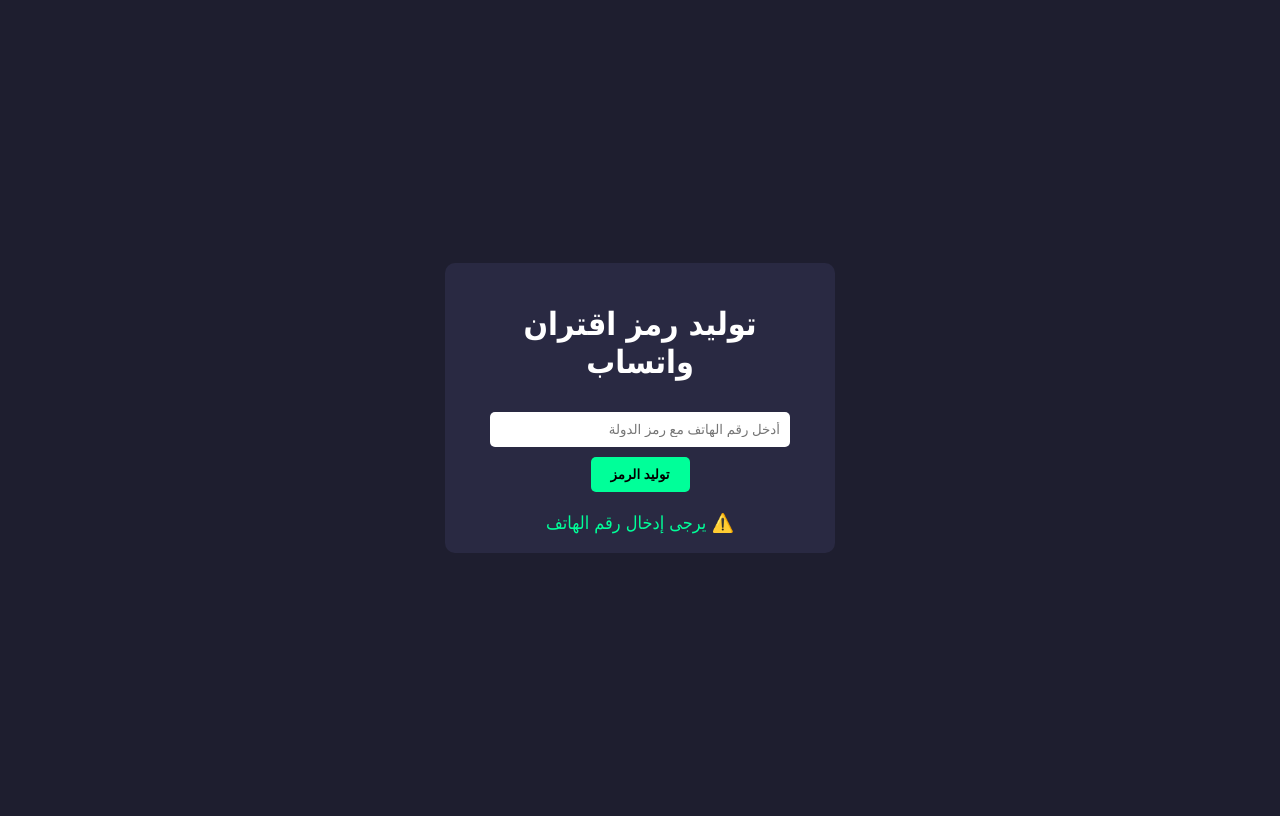
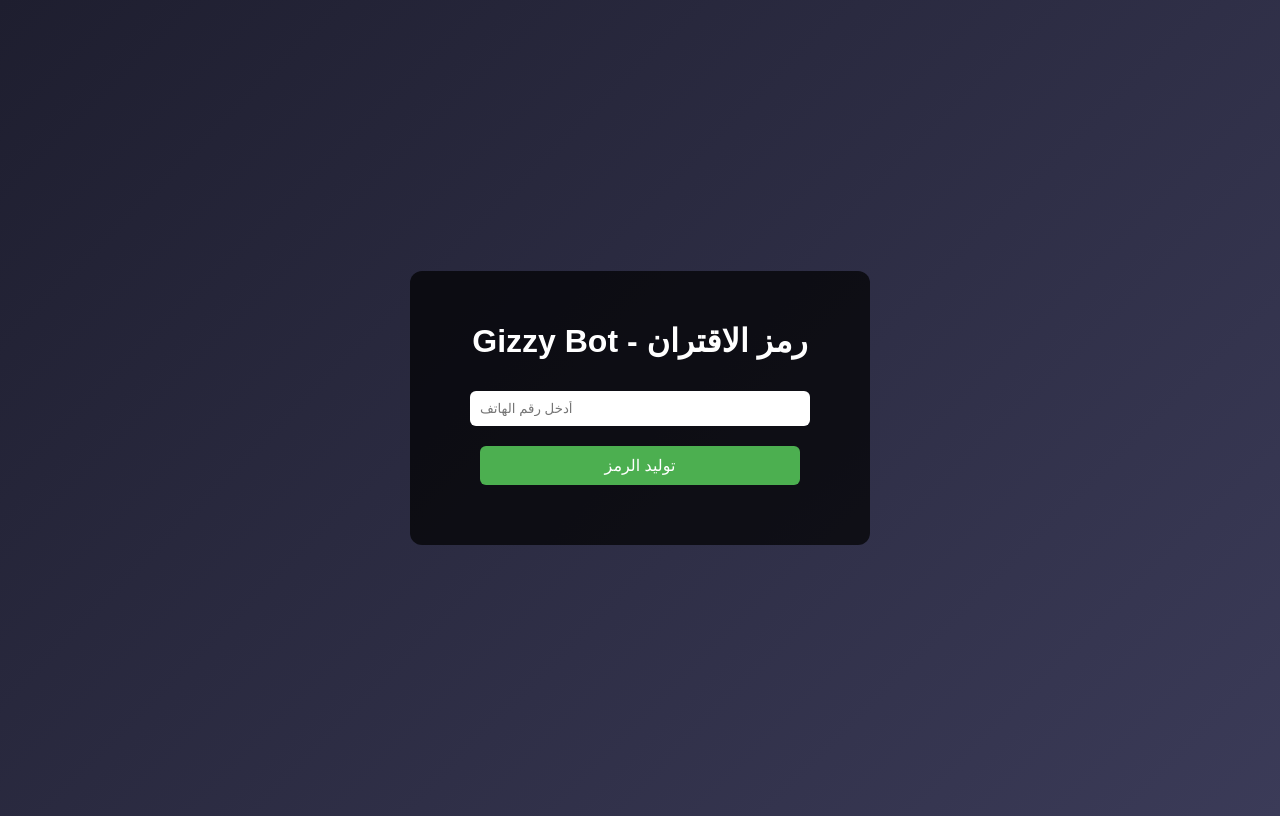
Before and after one commit to TARZAN-XD/bug-bot, a website: page public/index.html in a window 1280 px wide. Both pictures are taken after a click on the button "توليد الرمز". Drawn offline with Linux system fonts and the light colour scheme.

Commit message:
Update index.html

```diff
--- a/public/index.html
+++ b/public/index.html
@@ -1,18 +1,70 @@
 <!DOCTYPE html>
-<html lang="ar" dir="rtl">
+<html lang="ar">
 <head>
-  <meta charset="UTF-8">
-  <meta name="viewport" content="width=device-width, initial-scale=1.0">
-  <title>توليد رمز اقتران واتساب</title>
-  <link rel="stylesheet" href="style.css">
+    <meta charset="UTF-8">
+    <title>Pairing Code - Gizzy Bot</title>
+    <style>
+        body {
+            font-family: 'Arial', sans-serif;
+            background: linear-gradient(135deg, #1e1e2f, #3b3b58);
+            color: white;
+            display: flex;
+            justify-content: center;
+            align-items: center;
+            height: 100vh;
+        }
+        .container {
+            text-align: center;
+            background: rgba(0,0,0,0.7);
+            padding: 30px;
+            border-radius: 12px;
+            width: 400px;
+        }
+        input, button {
+            padding: 10px;
+            width: 80%;
+            margin: 10px 0;
+            border-radius: 6px;
+            border: none;
+        }
+        button {
+            background: #4CAF50;
+            color: white;
+            font-size: 16px;
+            cursor: pointer;
+        }
+        .code {
+            font-size: 24px;
+            font-weight: bold;
+            margin-top: 20px;
+            color: #FFD700;
+        }
+    </style>
 </head>
 <body>
-  <div class="container">
-    <h1>توليد رمز اقتران واتساب</h1>
-    <input type="text" id="number" placeholder="أدخل رقم الهاتف مع رمز الدولة">
-    <button onclick="generateCode()">توليد الرمز</button>
-    <div id="result"></div>
-  </div>
-  <script src="script.js"></script>
+    <div class="container">
+        <h1>Gizzy Bot - رمز الاقتران</h1>
+        <input type="text" id="number" placeholder="أدخل رقم الهاتف">
+        <button onclick="getCode()">توليد الرمز</button>
+        <div class="code" id="code"></div>
+    </div>
+
+    <script>
+        async function getCode() {
+            const number = document.getElementById("number").value;
+            if (!number) {
+                alert("يرجى إدخال رقم الهاتف");
+                return;
+            }
+
+            const response = await fetch("/pair", {
+                method: "POST",
+                headers: { "Content-Type": "application/json" },
+                body: JSON.stringify({ number })
+            });
+            const data = await response.json();
+            document.getElementById("code").textContent = data.code || "خطأ!";
+        }
+    </script>
 </body>
 </html>
```
